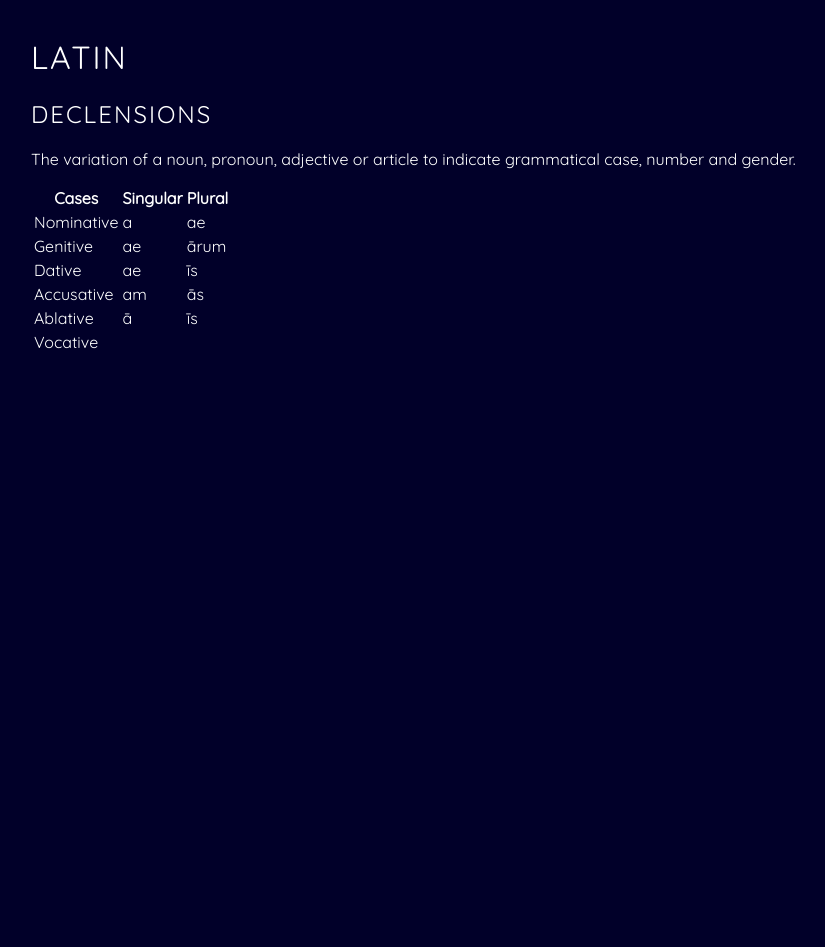
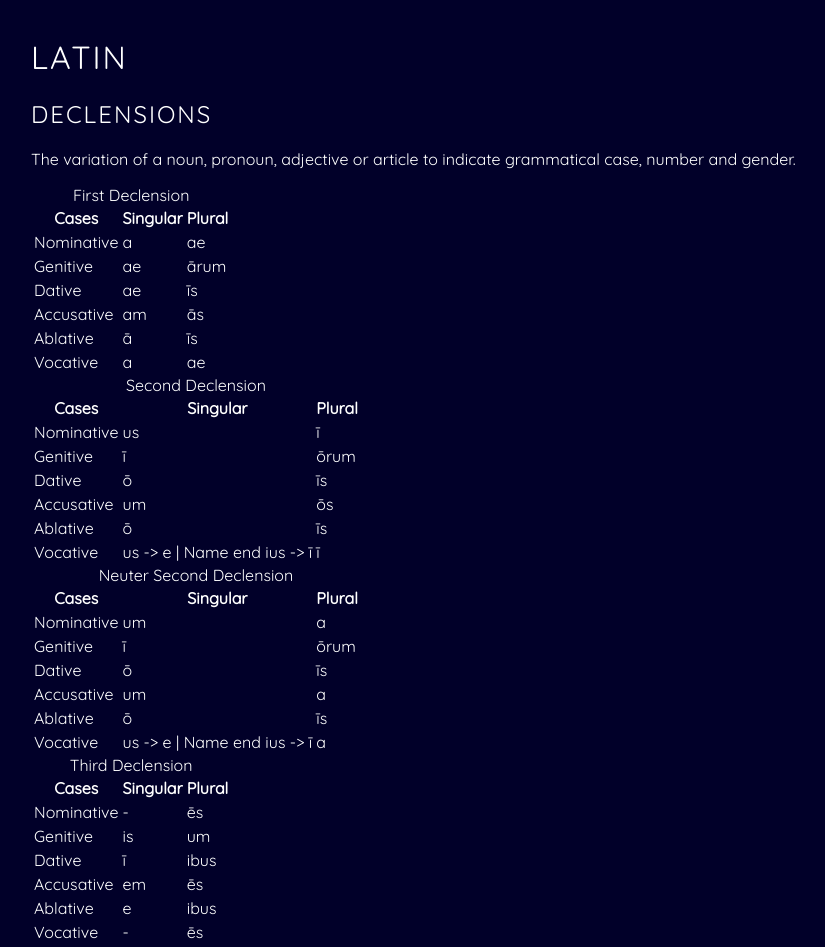
Before and after one commit to blinkous/latin, a React (Create React App) app: page / in a window 1280 px wide. Shown: the top 947 px of the page, without its empty margins (33-858 px from the left). Before the commit the page ends 800 px from the top, so only its background shows below. Built offline with nearby package versions, Linux system fonts and the light colour scheme.

Commit message:
added all of the declension tables and their data

```diff
--- a/src/components/DeclensionTable.js
+++ b/src/components/DeclensionTable.js
@@ -3,10 +3,18 @@ import "../styles/DeclensionTable.css";
 import declensions from "../js/declensions";
 
 const DeclensionTable = (props) => {
-  const declension = declensions.first_declension;
+  const firstDecl = declensions.declensions.first_declension;
+  const allDeclensions = declensions.declensions;
 
   return (
-    <table className={props.classes || ""} id={props.id || ""}>
+    <>
+      {Object.entries(allDeclensions).map(([key, value], index) => (
+        <table key={index} className={`declension-table ${key}`}>
+          <caption>
+            {key
+              .replace(/_/g, " ")
+              .replace(/^[a-z]|\s\w/g, (match) => match.toUpperCase())}
+          </caption>
           <thead>
             <tr className="header">
               <th className="case">Cases</th>
@@ -15,15 +23,19 @@ const DeclensionTable = (props) => {
             </tr>
           </thead>
           <tbody>
-        {Object.entries(declension).map(([key, value], index) => (
+            {Object.entries(allDeclensions[key]).map(([key, value], index) => (
               <tr className={key} key={index}>
                 <td className={`case ${key}`}>{key}</td>
-            <td className={`singular ${value.singular}`}>{value.singular}</td>
+                <td className={`singular ${value.singular}`}>
+                  {value.singular}
+                </td>
                 <td className={`plural ${value.plural}`}>{value.plural}</td>
               </tr>
             ))}
           </tbody>
         </table>
+      ))}
+    </>
   );
 };
 export default DeclensionTable;
--- a/src/js/declensions.js
+++ b/src/js/declensions.js
@@ -1,6 +1,8 @@
+/* āēīōū */
 export default {
   definition:
     "The variation of a noun, pronoun, adjective or article to indicate grammatical case, number and gender.",
+  declensions: {
     first_declension: {
       nominative: {
         singular: "a",
@@ -23,34 +25,191 @@ export default {
         plural: "īs",
       },
       vocative: {
-      singular: "",
-      plural: "",
+        singular: "a",
+        plural: "ae",
       },
     },
-  /*   second_declension: {
+    second_declension: {
       nominative: {
-      singular: "",
-      plural: "",
+        singular: "us",
+        plural: "ī",
       },
       genitive: {
-      singular: "",
-      plural: "",
+        singular: "ī",
+        plural: "ōrum",
       },
       dative: {
-      singular: "",
-      plural: "",
+        singular: "ō",
+        plural: "īs",
       },
       accusative: {
-      singular: "",
-      plural: "",
+        singular: "um",
+        plural: "ōs",
       },
       ablative: {
-      singular: "",
-      plural: "",
+        singular: "ō",
+        plural: "īs",
       },
       vocative: {
-      singular: "",
-      plural: "",
+        singular: "us -> e | Name end ius -> ī",
+        plural: "ī",
       },
-  }, */
+    },
+    neuter_second_declension: {
+      nominative: {
+        singular: "um",
+        plural: "a",
+      },
+      genitive: {
+        singular: "ī",
+        plural: "ōrum",
+      },
+      dative: {
+        singular: "ō",
+        plural: "īs",
+      },
+      accusative: {
+        singular: "um",
+        plural: "a",
+      },
+      ablative: {
+        singular: "ō",
+        plural: "īs",
+      },
+      vocative: {
+        singular: "us -> e | Name end ius -> ī",
+        plural: "a",
+      },
+    },
+    third_declension: {
+      nominative: {
+        singular: "-",
+        plural: "ēs",
+      },
+      genitive: {
+        singular: "is",
+        plural: "um",
+      },
+      dative: {
+        singular: "ī",
+        plural: "ibus",
+      },
+      accusative: {
+        singular: "em",
+        plural: "ēs",
+      },
+      ablative: {
+        singular: "e",
+        plural: "ibus",
+      },
+      vocative: {
+        singular: "-",
+        plural: "ēs",
+      },
+    },
+    neuter_third_declension: {
+      nominative: {
+        singular: "-",
+        plural: "a",
+      },
+      genitive: {
+        singular: "is",
+        plural: "um",
+      },
+      dative: {
+        singular: "ī",
+        plural: "ibus",
+      },
+      accusative: {
+        singular: "-",
+        plural: "a",
+      },
+      ablative: {
+        singular: "e",
+        plural: "ibus",
+      },
+      vocative: {
+        singular: "-",
+        plural: "a",
+      },
+    },
+    fourth_declension: {
+      nominative: {
+        singular: "us",
+        plural: "ūs",
+      },
+      genitive: {
+        singular: "ūs",
+        plural: "uum",
+      },
+      dative: {
+        singular: "uī",
+        plural: "ibus",
+      },
+      accusative: {
+        singular: "um",
+        plural: "ūs",
+      },
+      ablative: {
+        singular: "ū",
+        plural: "ibus",
+      },
+      vocative: {
+        singular: "us",
+        plural: "ūs",
+      },
+    },
+    neuter_fourth_declension: {
+      nominative: {
+        singular: "ū",
+        plural: "ua",
+      },
+      genitive: {
+        singular: "ūs",
+        plural: "uum",
+      },
+      dative: {
+        singular: "u",
+        plural: "ibus",
+      },
+      accusative: {
+        singular: "ū",
+        plural: "ua",
+      },
+      ablative: {
+        singular: "ū",
+        plural: "ibus",
+      },
+      vocative: {
+        singular: "ū",
+        plural: "ua",
+      },
+    },
+    fifth_declension: {
+      nominative: {
+        singular: "ēs",
+        plural: "ēs",
+      },
+      genitive: {
+        singular: "eī",
+        plural: "ērum",
+      },
+      dative: {
+        singular: "eī",
+        plural: "ēbum",
+      },
+      accusative: {
+        singular: "em",
+        plural: "ēs",
+      },
+      ablative: {
+        singular: "ē",
+        plural: "ēbus",
+      },
+      vocative: {
+        singular: "ēs",
+        plural: "ēs",
+      },
+    },
+  },
 };
```
Lines whose indentation alone changed are shown as unchanged.
